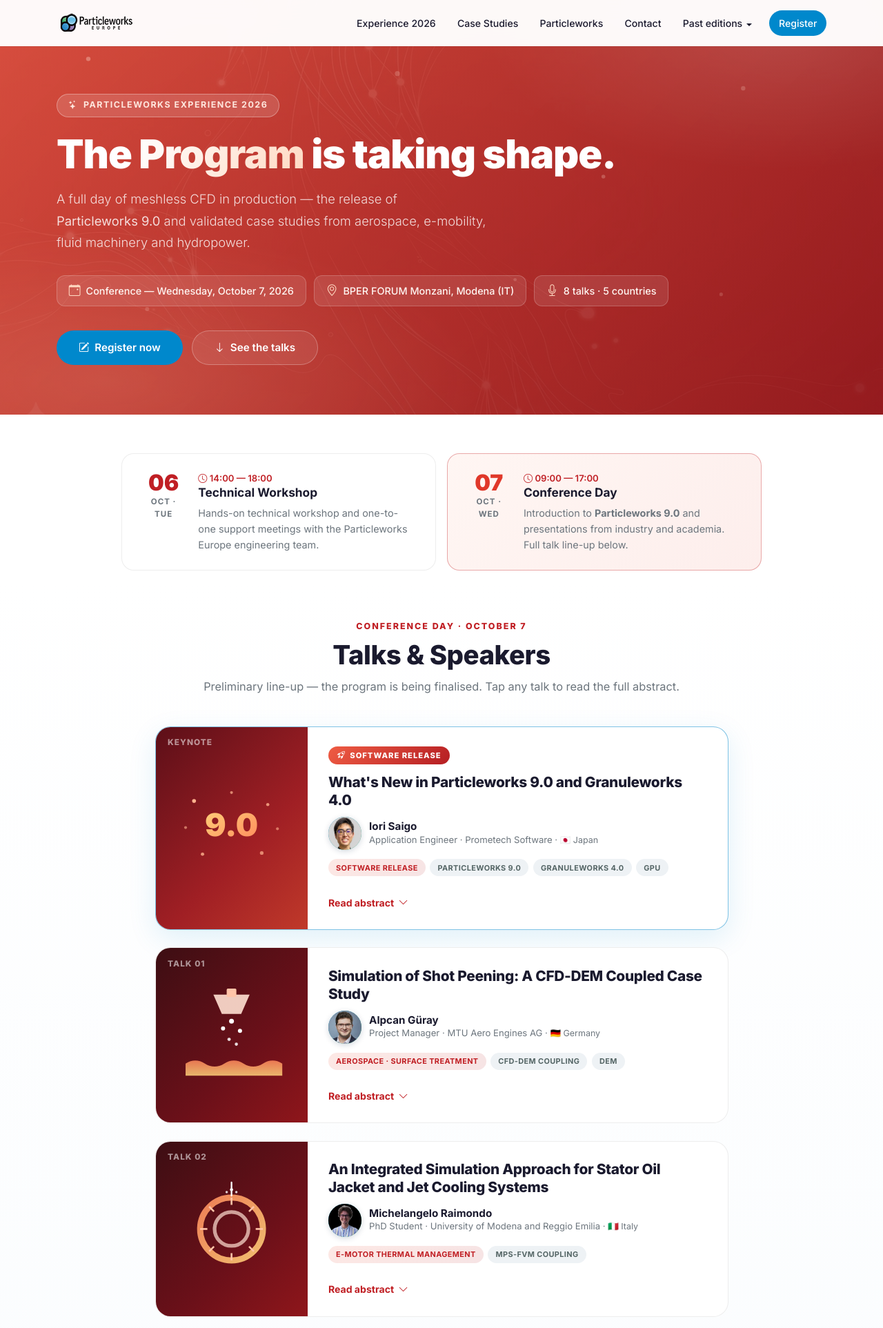
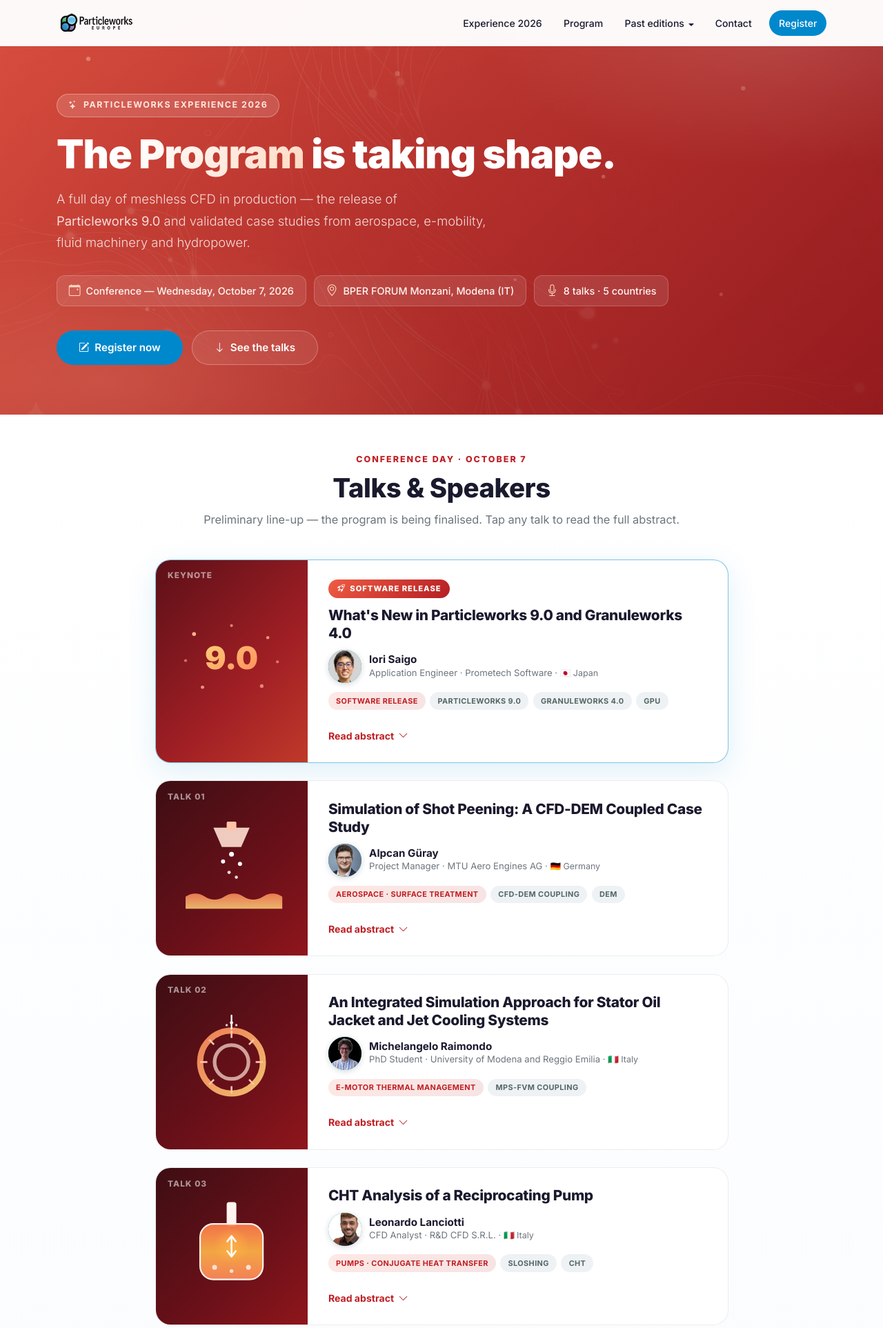
Before and after one commit to micmer-git/pw-website, a PHP site: page /experience/program.php in a window 1280 px wide. Shown: the top 1925 px of the page at 69% size. Run offline with PHP 8.4, Linux system fonts and the light colour scheme.

Commit message:
experience/2026: unify navbar across pages, drop program agenda strip
- Make the navbar identical on conference home, program and registration:
  Experience 2026 · Program · Past editions · Contact · Register.
- Remove the "Case Studies" and "Particleworks" header links.
- Point Contact to https://particleworks-europe.com/experience/contact.php
  and route every Register CTA (nav, hero, final CTA, sticky button,
  footer) to the new registration.html.
- Remove the two-card agenda strip (Technical Workshop / Conference Day)
  from the program page; the talk line-up follows directly under the hero.

Co-Authored-By: Claude Opus 4.8 (1M context) <noreply@anthropic.com>

```diff
--- a/experience/program.php
+++ b/experience/program.php
@@ -159,9 +159,7 @@
       <div class="collapse navbar-collapse justify-content-end" id="nav">
         <ul class="navbar-nav align-items-lg-center gap-1">
           <li class="nav-item"><a class="nav-link" href="index.html">Experience 2026</a></li>
-          <li class="nav-item"><a class="nav-link" href="../case-studies.html">Case Studies</a></li>
-          <li class="nav-item"><a class="nav-link" href="../particleworks.html">Particleworks</a></li>
-          <li class="nav-item"><a class="nav-link" href="../contact.html">Contact</a></li>
+          <li class="nav-item"><a class="nav-link" href="program.html">Program</a></li>
           <li class="nav-item dropdown">
             <a class="nav-link dropdown-toggle" href="#" role="button" data-bs-toggle="dropdown" aria-expanded="false">Past editions</a>
             <ul class="dropdown-menu dropdown-menu-end">
@@ -170,7 +168,8 @@
               <li><a class="dropdown-item" href="https://particleworks-europe.com/experience/proceedings2023.php"><i class="bi bi-calendar3"></i> Proceedings 2023</a></li>
             </ul>
           </li>
-          <li class="nav-item ms-lg-2"><a class="nav-link nav-register" href="index.html#register">Register</a></li>
+          <li class="nav-item"><a class="nav-link" href="https://particleworks-europe.com/experience/contact.php">Contact</a></li>
+          <li class="nav-item ms-lg-2"><a class="nav-link nav-register" href="registration.html">Register</a></li>
         </ul>
       </div>
     </div>
@@ -200,36 +199,8 @@
         <span class="hero-fact"><i class="bi bi-mic"></i> 8 talks · 5 countries</span>
       </div>
       <div class="hero-cta-row">
-        <a href="index.html#register" class="btn-pw"><i class="bi bi-pencil-square"></i> Register now</a>
+        <a href="registration.html" class="btn-pw"><i class="bi bi-pencil-square"></i> Register now</a>
         <a href="#program" class="btn-ghost"><i class="bi bi-arrow-down"></i> See the talks</a>
-      </div>
-    </div>
-  </section>
-
-  <!-- Agenda -->
-  <section class="agenda">
-    <div class="container">
-      <div class="row g-3 justify-content-center">
-        <div class="col-lg-5">
-          <div class="agenda-card">
-            <div class="agenda-day"><div class="num">06</div><div class="mon">Oct · Tue</div></div>
-            <div>
-              <div class="time"><i class="bi bi-clock"></i> 14:00 — 18:00</div>
-              <h3>Technical Workshop</h3>
-              <p>Hands-on technical workshop and one-to-one support meetings with the Particleworks Europe engineering team.</p>
-            </div>
-          </div>
-        </div>
-        <div class="col-lg-5">
-          <div class="agenda-card is-conf">
-            <div class="agenda-day"><div class="num">07</div><div class="mon">Oct · Wed</div></div>
-            <div>
-              <div class="time"><i class="bi bi-clock"></i> 09:00 — 17:00</div>
-              <h3>Conference Day</h3>
-              <p>Introduction to <strong>Particleworks 9.0</strong> and presentations from industry and academia. Full talk line-up below.</p>
-            </div>
-          </div>
-        </div>
       </div>
     </div>
   </section>
@@ -664,7 +635,7 @@
       <h2>Join us in Modena</h2>
       <p>Two days, one community. Reserve your seat for Particleworks Experience 2026 — or submit your own abstract before the program closes.</p>
       <div class="hero-cta-row justify-content-center">
-        <a href="https://particleworks-europe.com/experience/registration.php" class="btn-pw"><i class="bi bi-pencil-square"></i> Register</a>
+        <a href="registration.html" class="btn-pw"><i class="bi bi-pencil-square"></i> Register</a>
         <a href="https://particleworks-europe.com/experience/call-for-abstract" class="btn-ghost"><i class="bi bi-file-earmark-text"></i> Submit your abstract</a>
       </div>
     </div>
@@ -686,7 +657,7 @@
           <ul class="list-unstyled small">
             <li class="mb-2"><a href="index.html">Conference overview</a></li>
             <li class="mb-2"><a href="program.html">Program</a></li>
-            <li class="mb-2"><a href="https://particleworks-europe.com/experience/registration.php">Registration</a></li>
+            <li class="mb-2"><a href="registration.html">Registration</a></li>
           </ul>
         </div>
         <div class="col-lg-3 col-md-4">
@@ -709,7 +680,7 @@
     </div>
   </footer>
 
-  <a href="#register" class="btn-pw float-reg"><i class="bi bi-pencil-square"></i> Register</a>
+  <a href="registration.html" class="btn-pw float-reg"><i class="bi bi-pencil-square"></i> Register</a>
 
   <script src="https://cdn.jsdelivr.net/npm/bootstrap@5.3.3/dist/js/bootstrap.bundle.min.js"></script>
   <script>
--- a/experience/registration.html
+++ b/experience/registration.html
@@ -93,9 +93,6 @@
         <ul class="navbar-nav align-items-lg-center gap-1">
           <li class="nav-item"><a class="nav-link" href="index.html">Experience 2026</a></li>
           <li class="nav-item"><a class="nav-link" href="program.html">Program</a></li>
-          <li class="nav-item"><a class="nav-link" href="../case-studies.html">Case Studies</a></li>
-          <li class="nav-item"><a class="nav-link" href="../particleworks.html">Particleworks</a></li>
-          <li class="nav-item"><a class="nav-link" href="../contact.html">Contact</a></li>
           <li class="nav-item dropdown">
             <a class="nav-link dropdown-toggle" href="#" role="button" data-bs-toggle="dropdown" aria-expanded="false">Past editions</a>
             <ul class="dropdown-menu dropdown-menu-end">
@@ -104,7 +101,8 @@
               <li><a class="dropdown-item" href="https://particleworks-europe.com/experience/proceedings2023.php"><i class="bi bi-calendar3"></i> Proceedings 2023</a></li>
             </ul>
           </li>
-          <li class="nav-item ms-lg-2"><a class="nav-link nav-register" href="#form">Register</a></li>
+          <li class="nav-item"><a class="nav-link" href="https://particleworks-europe.com/experience/contact.php">Contact</a></li>
+          <li class="nav-item ms-lg-2"><a class="nav-link nav-register" href="registration.html">Register</a></li>
         </ul>
       </div>
     </div>
--- a/experience/registration.php
+++ b/experience/registration.php
@@ -93,9 +93,6 @@
         <ul class="navbar-nav align-items-lg-center gap-1">
           <li class="nav-item"><a class="nav-link" href="index.html">Experience 2026</a></li>
           <li class="nav-item"><a class="nav-link" href="program.html">Program</a></li>
-          <li class="nav-item"><a class="nav-link" href="../case-studies.html">Case Studies</a></li>
-          <li class="nav-item"><a class="nav-link" href="../particleworks.html">Particleworks</a></li>
-          <li class="nav-item"><a class="nav-link" href="../contact.html">Contact</a></li>
           <li class="nav-item dropdown">
             <a class="nav-link dropdown-toggle" href="#" role="button" data-bs-toggle="dropdown" aria-expanded="false">Past editions</a>
             <ul class="dropdown-menu dropdown-menu-end">
@@ -104,7 +101,8 @@
               <li><a class="dropdown-item" href="https://particleworks-europe.com/experience/proceedings2023.php"><i class="bi bi-calendar3"></i> Proceedings 2023</a></li>
             </ul>
           </li>
-          <li class="nav-item ms-lg-2"><a class="nav-link nav-register" href="#form">Register</a></li>
+          <li class="nav-item"><a class="nav-link" href="https://particleworks-europe.com/experience/contact.php">Contact</a></li>
+          <li class="nav-item ms-lg-2"><a class="nav-link nav-register" href="registration.html">Register</a></li>
         </ul>
       </div>
     </div>
```
Also changed, not shown: experience/index.html (+6 -7 lines), experience/index.php (+6 -7 lines), experience/program.html (+7 -36 lines).
